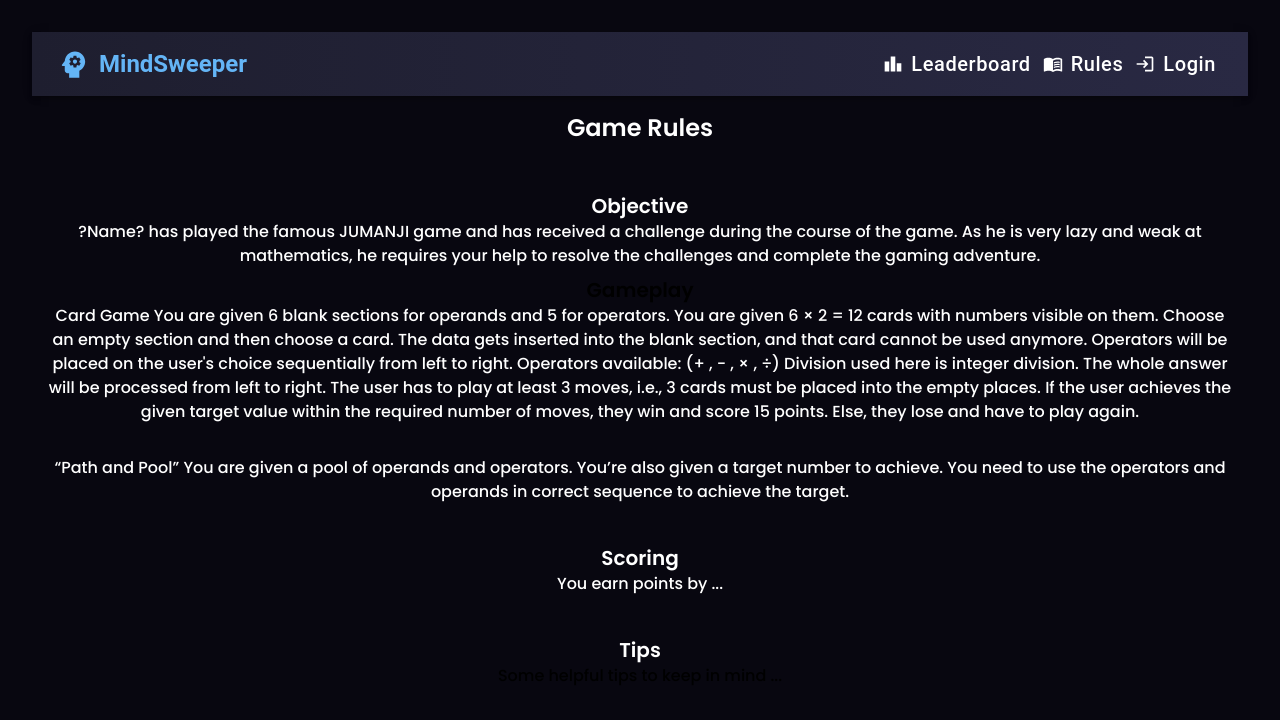
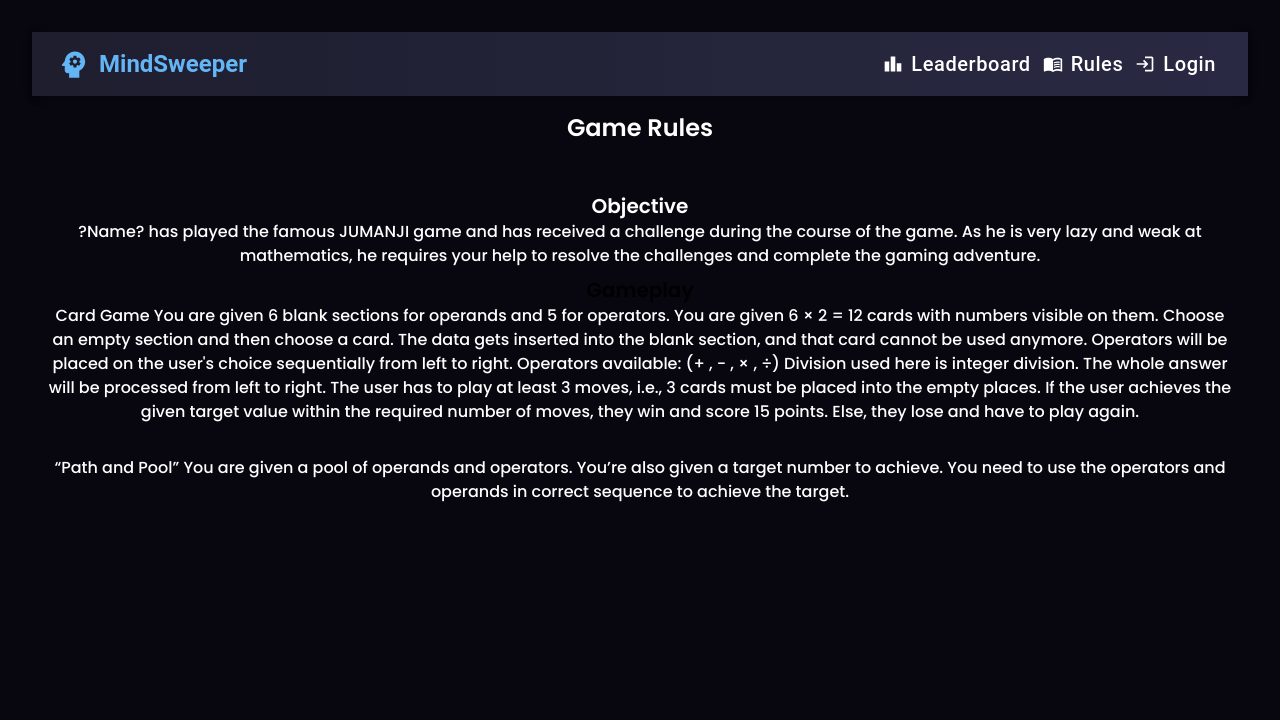
Before and after one commit to rohitmeena1011/MindSweeper, a React (Vite) app in the folder Frontend/: page /rules in a window 1280 px wide. Shown: the top 720 px of the page. Built offline with nearby package versions, Linux system fonts and the light colour scheme.

Commit message:
Added few more changes

```diff
--- a/Frontend/src/pages/Rules/rules.jsx
+++ b/Frontend/src/pages/Rules/rules.jsx
@@ -35,11 +35,6 @@ function Rules() {
             You need to use the operators and operands in correct sequence to achieve the target.
        </p>
     <br />
-      <h2 className="text-xl font-semibold mt-2 text-white">Scoring</h2>
-      <p className="mb-2 text-white">You earn points by ...</p>
-    <br />
-      <h2 className="text-xl font-semibold mt-2 text-white">Tips</h2>
-      <p>Some helpful tips to keep in mind ...</p>
     </div>
   );
 }
```
